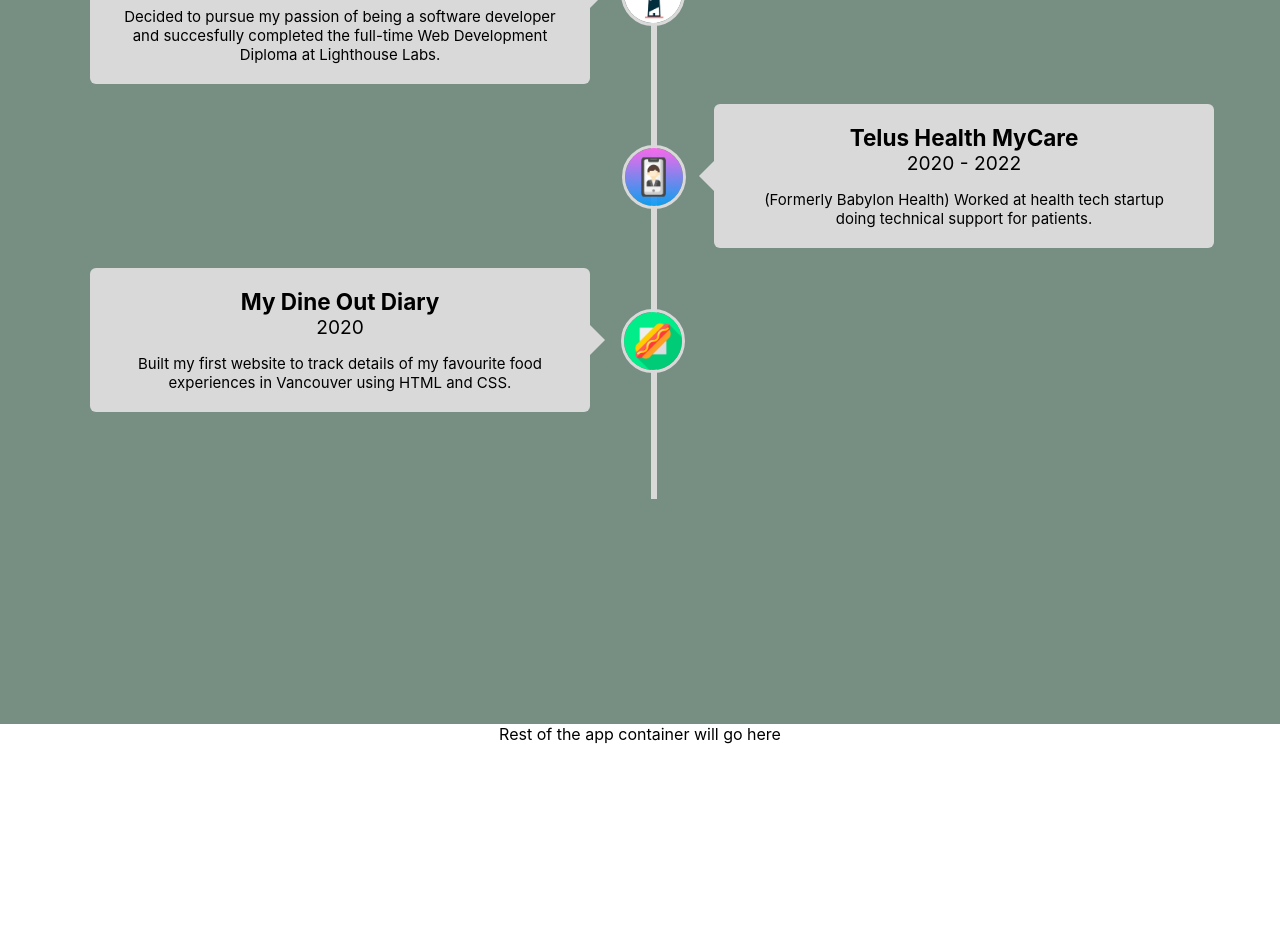
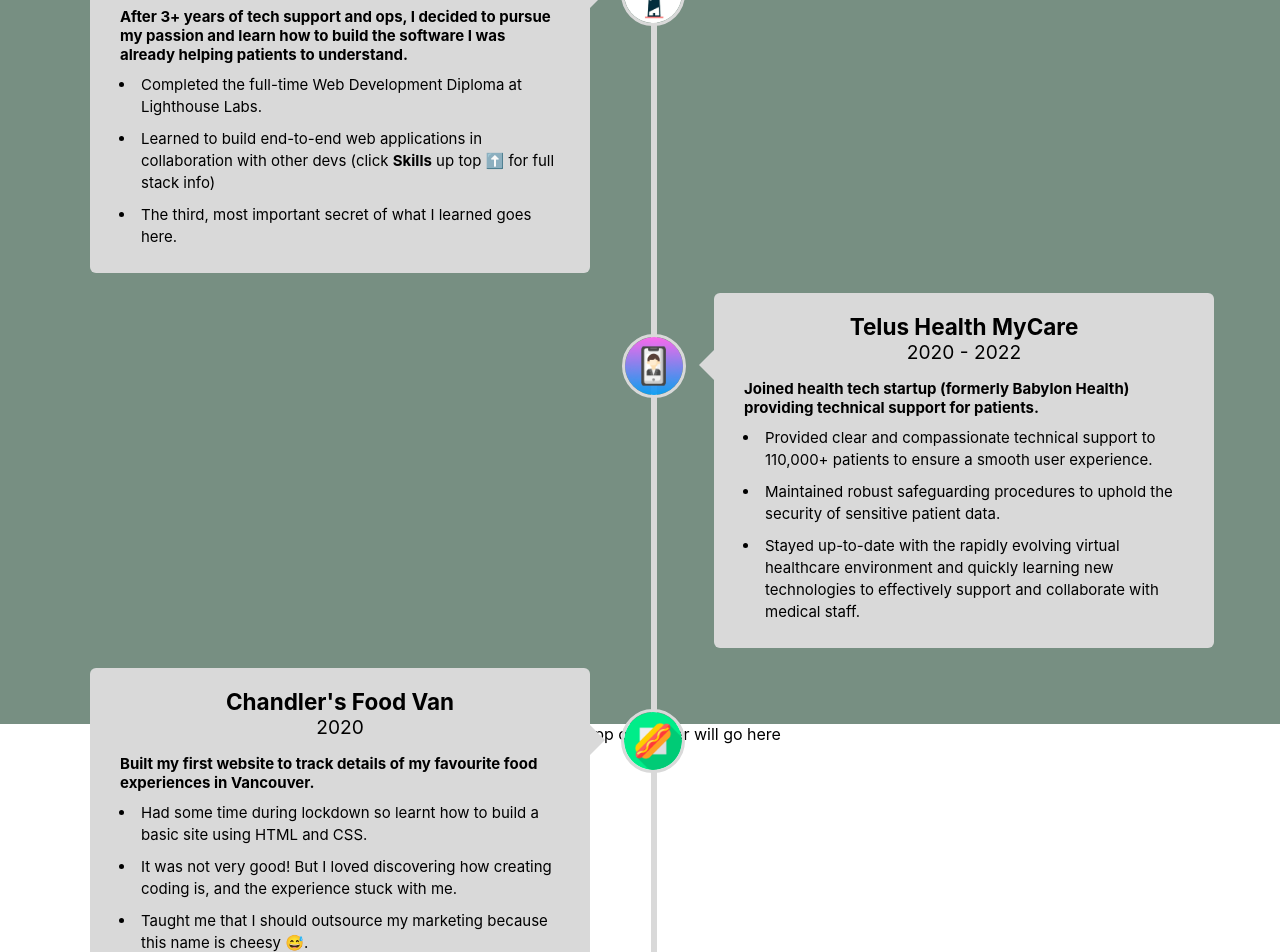
Before and after one commit to charlie-chandler/portfolio, a React (Create React App) app: page / in a window 1280 px wide. Shown: the part 1320-2272 px from the top of the page. Before the commit the page ends 2064 px from the top, so only its background shows below. Built offline with nearby package versions, Linux system fonts and the light colour scheme.

Commit message:
Add details into text boxes for timeline

```diff
--- a/src/components/Timeline.tsx
+++ b/src/components/Timeline.tsx
@@ -25,38 +25,59 @@ function Timeline() {
           <div className={textBox}>
             <h2>Lighthouse Labs</h2>
             <small>2023</small>
-                    {/* Maybe these could be bullet points instead of p tags? */}
-            <p>Decided to pursue my passion of being a software developer and succesfully completed the full-time Web Development Diploma at Lighthouse Labs. </p>
+            {/* Maybe these could be bullet points instead of p tags? */}
+            <p>After 3+ years of tech support and ops, I decided to pursue my passion and learn how to build the software I was already helping patients to understand.
+            </p>
+            <ul>
+              <li>Completed the full-time Web Development Diploma at Lighthouse Labs.</li>
+              <li>Learned to build end-to-end web applications in collaboration with other devs (click <strong>Skills</strong> up top ⬆️ for full stack info)</li>
+              <li>The third, most important secret of what I learned goes here.</li>
+            </ul>
             <span className={leftContainerArrow}></span>
           </div>
         </div>
 
         <div className={rightContainer}>
-        <img src="images/health_tech_circle.png" alt="health tech circle" />
+          <img src="images/health_tech_circle.png" alt="health tech circle" />
           <div className={textBox}>
             <h2>Telus Health MyCare</h2>
             <small>2020 - 2022</small>
-            <p>(Formerly Babylon Health) Worked at health tech startup doing technical support for patients.</p>
+            <p>Joined health tech startup (formerly Babylon Health) providing technical support for patients.</p>
+            <ul>
+              <li>Provided clear and compassionate technical support to 110,000+ patients to ensure a smooth user experience.</li>
+              <li>Maintained robust safeguarding procedures to uphold the security of sensitive patient data.</li>
+              <li>Stayed up-to-date with the rapidly evolving virtual healthcare environment and quickly learning new technologies to effectively support and collaborate with medical staff.</li>
+            </ul>
             <span className={rightContainerArrow}></span>
           </div>
         </div>
 
         <div className={leftContainer}>
-        <img src="images/hot_dog_circle.png" alt="hot dog circle" />
+          <img src="images/hot_dog_circle.png" alt="hot dog circle" />
           <div className={textBox}>
-            <h2>My Dine Out Diary</h2>
+            <h2>Chandler's Food Van</h2>
             <small>2020</small>
-            <p>Built my first website to track details of my favourite food experiences in Vancouver using HTML and CSS. </p>
+            <p>Built my first website to track details of my favourite food experiences in Vancouver. </p>
+            <ul>
+              <li>Had some time during lockdown so learnt how to build a basic site using HTML and CSS.</li>
+              <li>It was not very good! But I loved discovering how creating coding is, and the experience stuck with me.</li>
+              <li>Taught me that I should outsource my marketing because this name is cheesy 😅.</li>
+            </ul>
             <span className={leftContainerArrow}></span>
           </div>
         </div>
 
         <div className={rightContainer}>
-        <img src="images/ubc_circle.png" alt="UBC circle" />
+          <img src="images/ubc_circle.png" alt="UBC circle" />
           <div className={textBox}>
             <h2>University of British Columbia</h2>
             <small>2015</small>
-            <p>Moved to Canada to complete my BA. <br/> Fell in love with the country and began a new chapter of my life that would last for 8 years (so far!) </p>
+            <p>Moved to Canada to complete my BA. </p>
+            <ul>
+              <li>Had some time during lockdown so learnt how to build a basic site using HTML and CSS.</li>
+              <li>It was not very good! But I loved discovering how creating coding is, and the experience stuck with me.</li>
+              <li>Fell in love with the country and began a new chapter of my life that would last for 8 years (and counting!)</li>
+            </ul>
             <span className={rightContainerArrow}></span>
           </div>
         </div>
--- a/src/styles/Timeline.css
+++ b/src/styles/Timeline.css
@@ -130,6 +130,22 @@
   font-size: 1.2rem;
 }
 
+.text-box p {
+  font-weight: bold;
+  margin-bottom: 5px;
+  text-align: left;
+}
+
+.text-box ul {
+  text-align: left;
+  line-height: 22px;
+  margin-left: 1rem;
+}
+
+.text-box li {
+  padding: 5px;
+}
+
 .left-container-arrow {
   height: 0;
   width: 0;
```
